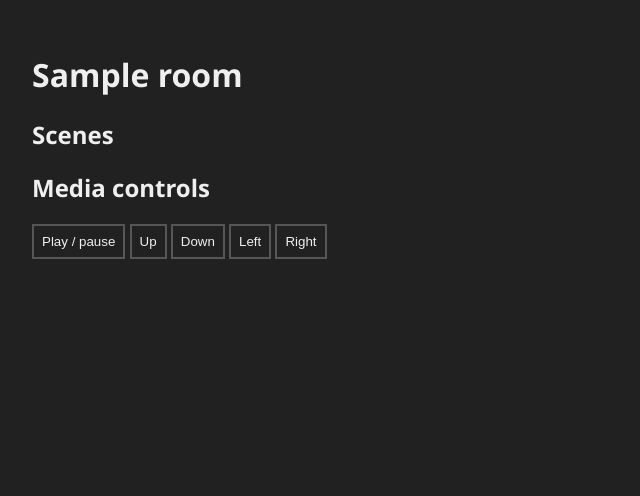
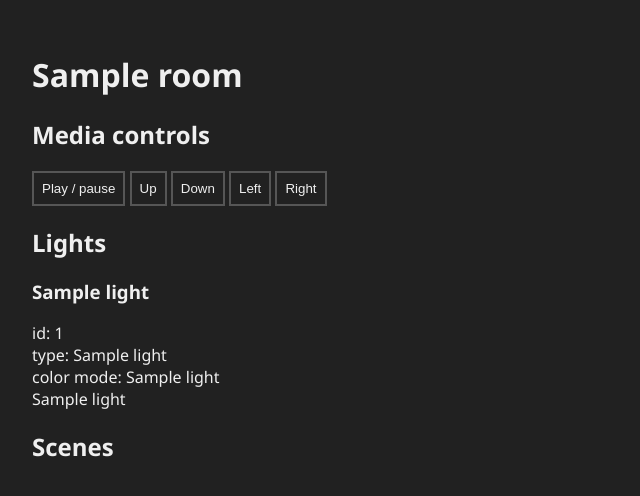
Before and after one commit to ruudrenssen/domotipi, a Flask app: template python/templates/room.jinja in a window 1280 px wide. Shown: the top 496 px of the page, without its empty margins (0-640 px from the left). Run offline with Flask 2, Linux system fonts and the light colour scheme; the template is opened without the code that fills it: most values are stand-ins (such as "Sample title", 1, 10 or a date in 2020); parts of the project's set-up code (start-up, migrations or seed data) failed here and were passed over.

Commit message:
show light info

```diff
--- a/python/app.py
+++ b/python/app.py
@@ -17,7 +17,7 @@ scenes = Scenes()
 # Prepare database: populate tables
 lights.sync_lights(db, hue.lights)
 rooms.sync_rooms(db, hue.rooms)
-scenes.sync_scenes(db)
+scenes.sync_scenes(db, hue.bridge.get_scene())
 
 @app.route('/')
 def index():
--- a/python/database.py
+++ b/python/database.py
@@ -273,7 +273,7 @@ class Database(object):
 
         # Create rooms table if it doesn't already exist
         sql = """ CREATE TABLE IF NOT EXISTS `domotipi`.`rooms_lights` (
-            `room_id` INT NOT NULL ,
+            `room_id` INT(3) NOT NULL  ,
             `light_id` INT NOT NULL ,
             PRIMARY KEY (`room_id`, `light_id`))
             ENGINE = InnoDB;"""
@@ -283,6 +283,7 @@ class Database(object):
         sql = """CREATE TABLE IF NOT EXISTS `domotipi`.`scenes` (
             `id` INT(3) NOT NULL AUTO_INCREMENT ,
             `name` VARCHAR(32) NOT NULL ,
+            `room_id` INT(3) NOT NULL ,
             `table_name` INT(3) NOT NULL ,
             PRIMARY KEY (`id`))
             ENGINE = InnoDB;"""
--- a/python/hue.py
+++ b/python/hue.py
@@ -10,7 +10,6 @@ class Hue:
         ip = config['HUE']['IP_ADDRESS']
         user = config['HUE']['USER']
         self.bridge = Bridge(ip, user)
-        print(self.bridge.get_api())
 
         if self.connect_to_hue(self.bridge):
             self.rooms = self.bridge.groups
--- a/python/templates/room.jinja
+++ b/python/templates/room.jinja
@@ -3,10 +3,7 @@
 {% block body %}
     <h1>{{ room[0][1] }}</h1>
 
-    <h2>Scenes</h2>
-    <form>
-    </form>
-
+    <section>
         <h2>Media controls</h2>
         <form action="/kodi" method="POST" name="kodi-remote" id="kodi-remote">
             <button name="kodi_action" value="playpause">Play / pause</button>
@@ -15,4 +12,20 @@
             <button name="kodi_action" value="left">Left</button>
             <button name="kodi_action" value="right">Right</button>
         </form>
+    </section>
+
+    <section>
+        <h2>Lights</h2>
+        {% for light in lights %}
+            <h3>{{ light[2] }}</h3>
+            <div>id: {{light[0] }}</div>
+            <div>type: {{ light[1] }}</div>
+            <div>color mode: {{ light[7] }}</div>
+            {{light}}
+        {% endfor %}
+    </section>
+
+    <section>
+        <h2>Scenes</h2>
+    </section>
 {% endblock %}
```
Also changed, not shown: python/scenes.py (+10 -1 lines). Lines whose indentation alone changed are shown as unchanged.
